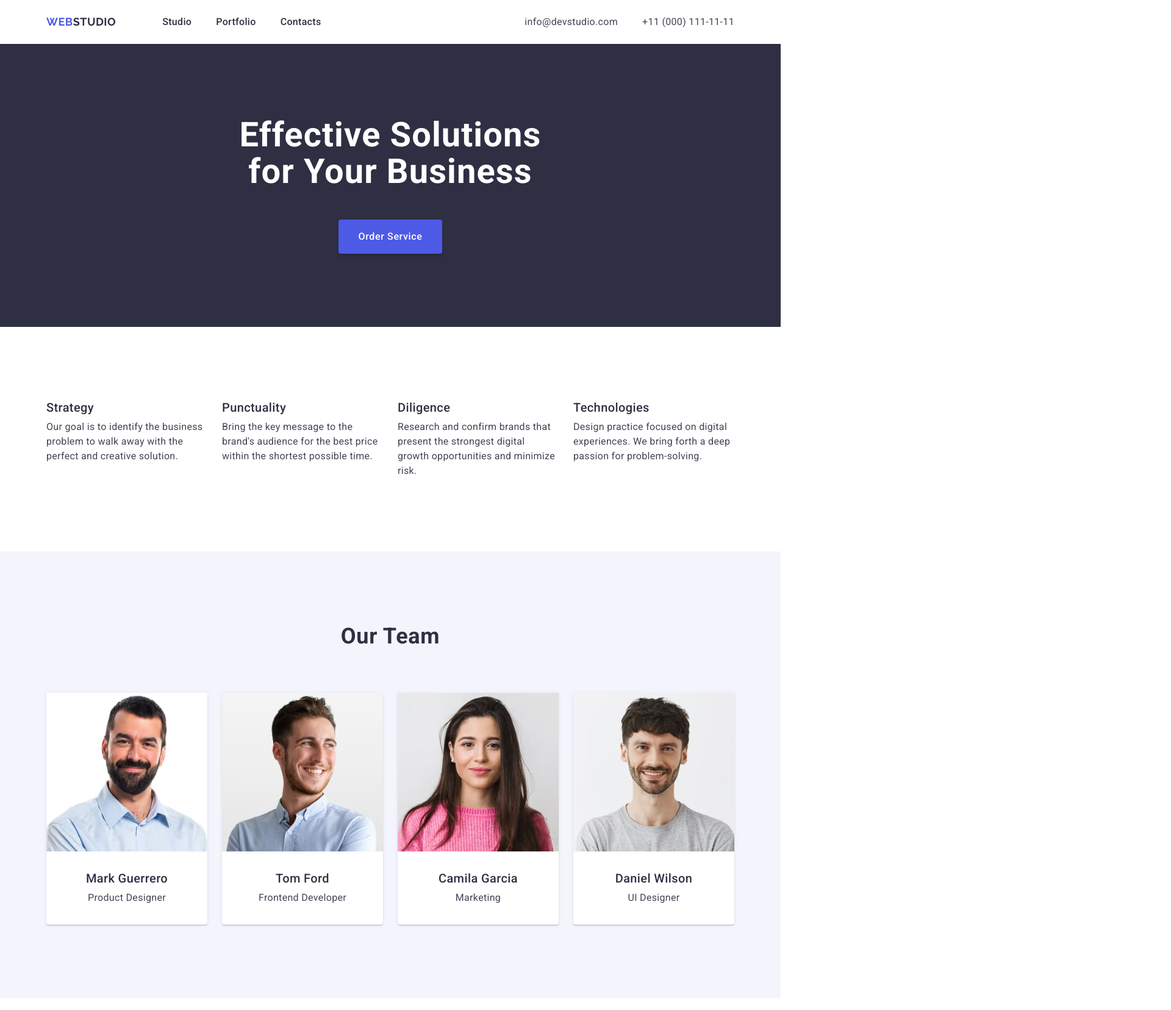
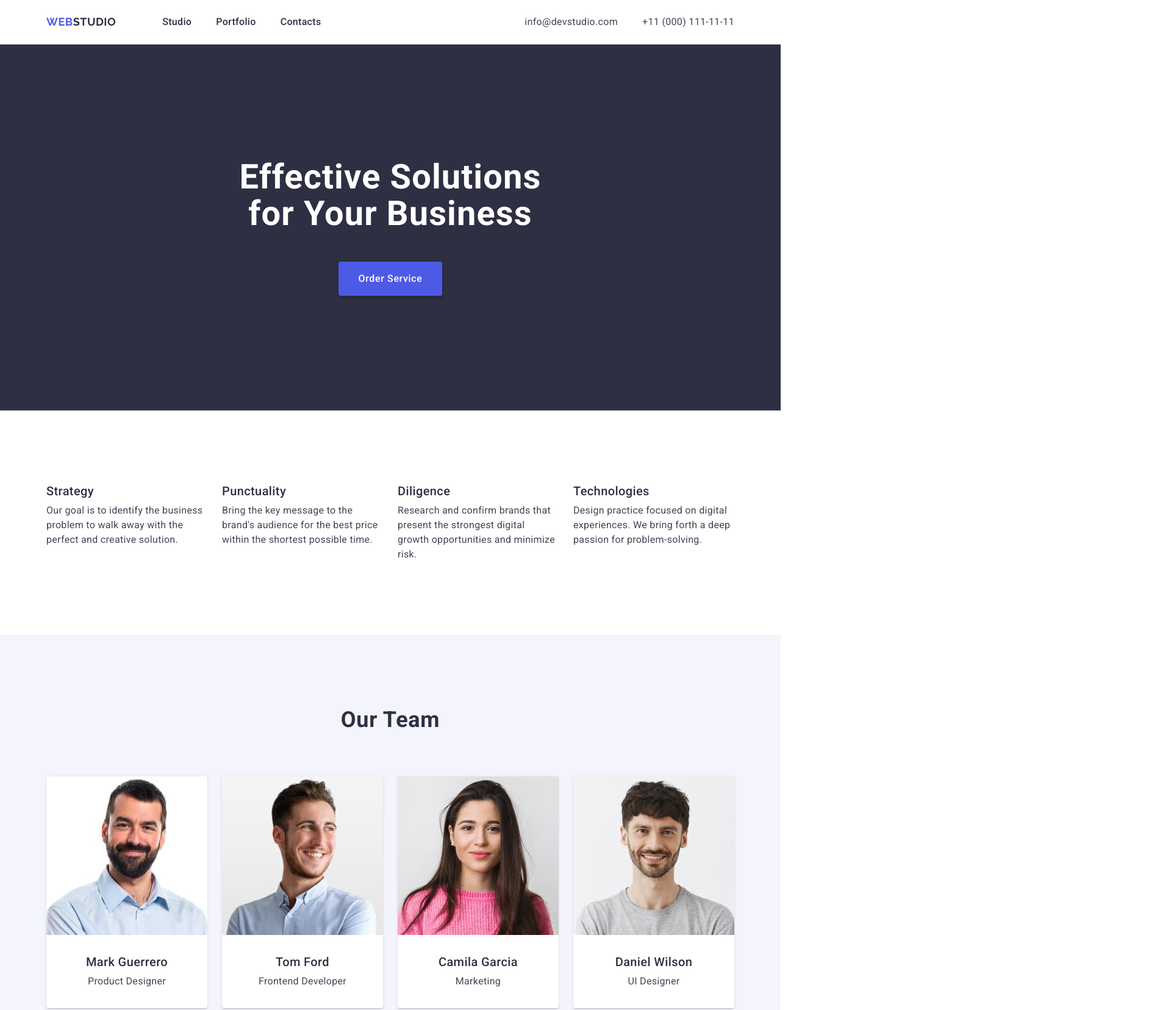
Before and after one commit to Gaevuha/goit-markup-hw-03, a plain HTML site: page index.html in a window 1280 px wide. Shown: the top 1656 px of the page at 61% size, 1920 px wide, since content can reach past the window. Drawn offline with nearby package versions, Linux system fonts and the light colour scheme.

Commit message:
correction index.html and style.css

```diff
--- a/css/styles.css
+++ b/css/styles.css
@@ -45,14 +45,28 @@ body {
     line-height: 1.5;
 }
 
+
 .visually-hidden {
+  position: absolute;
+  width: 1px;
+  height: 1px;
+  margin: -1px;
+  border: 0;
+  padding: 0;
+
+  white-space: nowrap;
+  clip-path: inset(100%);
+  clip: rect(0 0 0 0);
+  overflow: hidden;
+}
+/* .visually-hidden {
     position:absolute;
     left: 10000px;
     top: auto;
     width: 1px;
     height: 1px;
     overflow: hidden;
-}
+} */
 
 .section {
     padding: 120px 0;
@@ -93,15 +107,20 @@ letter-spacing: 0.02em;
 
 /* haeder */
 
-.header-container {
+.header {
+    border-bottom: 1px solid var(--color-accent);
+}
+
+/* .header-container  */
+.header .container{
     display: flex;
     justify-content: space-between;
-    padding: 24px 0;
-}
+    }
 
  .header-nav {
     display: flex;
-    gap: 76px;
+    /* gap: 76px; */
+    align-items: center;
  }
 
 .header-menu {
@@ -112,9 +131,11 @@ letter-spacing: 0.02em;
     gap: 40px;
 }
 
+
 .address-menu {
     display: flex;
     gap: 40px;
+    padding: 24px 0;
 }
 
 .header .link-logo,
@@ -126,11 +147,15 @@ letter-spacing: 0.02em;
     font-size: 18px;
     line-height: 1.17;
     letter-spacing: 0.03em;
-        display: flex;
+        /* display: flex;
         align-items: center;
         justify-content: flex-start;
         flex-direction: row;
-        gap: 0px;
+        gap: 0px; */
+    }
+
+    .header-nav .link-logo {
+        margin-right: 76px;
     }
 
 .title-logo-header {
@@ -142,12 +167,15 @@ letter-spacing: 0.02em;
     color: var(--color-pressed-state);
 }
 
+
+
 .link {
     color: var(--color-darck);
     text-decoration: none;
     font-family: "Roboto", sans-serif;
     font-weight: 500;
     letter-spacing: 0.02em;
+    /* padding: 24px 0; */
 
 }
 
@@ -169,11 +197,17 @@ letter-spacing: 0.02em;
 
 /* головна секція */
 .hero-section {
+    display: flex;
+    flex-direction: column;
+    justify-content: center;
+    align-items: center;
     background-color: var(--color-darck);
-  }
+    padding: 188px 0;
+    gap: 48px;
+}
 
 .hero-title {
-    width: 496px;
+    max-width: 496px;
     color: var(--color-white-background);
     font-weight: 700;
     font-size: 56px;
@@ -182,20 +216,20 @@ letter-spacing: 0.02em;
     text-align: center;
 }
 
-.hero-container {
+/* .hero-container
+.hero-section .container {
     display: flex;
     flex-direction: column;
     justify-content: center;
     align-items: center;
     gap: 48px;
-}
+} */
 
 .hero-button {
-        display: flex;
-        align-items: flex-start;
-        justify-content: flex-start;
-        flex-direction: row;
-        gap: 10px;
+        display: block;
+        min-width: 169px;
+        height: 56px;
+
     color: var(--color-white-background);
     background-color: var(--color-primary-brand);
     font-weight: 500;
@@ -234,30 +268,39 @@ background-color: var(--color-pressed-state);
 }
 
 .title-sections.team {
-    padding: 0 0 72px 0;
+    /* padding: 0 0 72px 0; */
+    margin-bottom: 72px;
 }
 
 .card-team {
     background: var(--color-white-background);
-    display: flex;
+    /* display: flex;
     align-items: center;
     justify-content: center;
-    flex-direction: column;
+    flex-direction: column; */
     width: calc((100% - 72px) / 4);
     gap: 32px;
-    padding: 0px 0px 32px 0px;
+    /* padding: 0px 0px 32px 0px; */
     box-shadow: 0 2px 1px 0 rgba(46, 47, 66, 0.08), 0 1px 1px 0 rgba(46, 47, 66, 0.16), 0 1px 6px 0 rgba(46, 47, 66, 0.08);
     border-radius: 0 0 4px 4px;
 }
 
 .team-description {
-    display: flex;
+    /* display: flex;
     align-items: center;
     justify-content: center;
     flex-direction: column;
-    gap: 8px;
- }
+    gap: 8px; */
+    padding: 32px 0;
+  }
+.team-description .title {
+   text-align: center;
+   margin-bottom: 8px;
+}
 
+.team-description .sales-text {
+    text-align: center;
+}
 
 .list-taem {
     display: flex;
@@ -267,21 +310,24 @@ background-color: var(--color-pressed-state);
 /* portfolio */
 
 .title-sections.portfolio {
-    padding: 0 0 77px 0;
+    /* padding: 0 0 77px 0; */
+    margin-bottom: 72px;
 }
 
 .list-portfolio {
     display: flex;
     flex-wrap: wrap;
-    gap: 24px;
+    /* gap: 24px; */
+    column-gap: 24px;
+    row-gap: 48px;
 }
 
 .card-portfolio {
-
+    width: calc((100% - 48px) / 3);
 }
 
 .portfolio-description {
-    display: flex;
+    /* display: flex;
     align-items: flex-start;
     justify-content: center;
     flex-direction: column;
@@ -289,17 +335,25 @@ background-color: var(--color-pressed-state);
     border-bottom: 1px solid var(--color-accent);
     border-left: 1px solid var(--color-accent);
     border-right: 1px solid var(--color-accent);
+    padding: 32px 16px; */
     padding: 32px 16px;
+    border: 1px solid var(--color-accent);
+    border-top: none;
+}
+
+.portfolio-description .title {
+    margin-bottom: 8px;
 }
 
 /* footer */
 .footer {
     background-color: var(--color-darck);
+    padding: 100px 0;
  }
 
- .container.backgroung {
+ /* .container.backgroung {
     padding: 100px 0;
- }
+ } */
 
  .container-footer {
     display: flex;
@@ -323,8 +377,14 @@ color: var(--color-primary-brand);
     color: var(--color-pressed-state);
 }
 
+.footer .link {
+    display: inline-block;
+    margin-bottom: 16px;
+}
+
 .sales-text-footer {
     color: var(--color-light);
+    max-width: 264px;
 }
 
 .title-logo-footer {
--- a/index.html
+++ b/index.html
@@ -11,10 +11,6 @@
     />
     <link
       rel="stylesheet"
-      href="https://cdnjs.cloudflare.com/ajax/libs/modern-normalize/3.0.1/modern-normalize.css"
-    />
-    <link
-      rel="stylesheet"
       href="//cdnjs.cloudflare.com/ajax/libs/modern-normalize/3.0.1/modern-normalize.min.css"
     />
 
@@ -25,7 +21,7 @@
   <body>
     <header class="header">
       <div class="container">
-        <div class="header-container">
+        <!-- /*<div class="header-container"> -->
         <nav class="header-nav">
           <a class="link-logo link" href="./index.html"
             >Web<span class="title-logo-header">Studio</span></a
@@ -50,18 +46,18 @@
             </li>
           </ul>
         </address>
-        </div>
+        <!-- </div> -->
       </div>
     </header>
     <main>
       <!-- головна секція -->
       <section class="section hero-section">
-        <div class="container">
-          <div class="hero-container">
+        <!-- <div class="container"> -->
+        <!-- <div class="hero-container"> -->
         <h1 class="hero-title">Effective Solutions for Your Business</h1>
         <button class="hero-button" type="button">Order Service</button>
-          </div>
-        </div>
+        <!-- </div> -->
+        <!-- </div> -->
       </section>
       <!-- перелік особливостей -->
       <section class="section section-features">
@@ -126,7 +122,7 @@
       <!-- опис команди -->
       <section class="section section-team">
         <div class="container">
-          <div class="container-team">
+          <!-- <div class="container-team"> -->
           <h2 class="title-sections team">Our Team</h2>
           <ul class="list-taem">
             <li class="card-team">
@@ -204,11 +200,7 @@
               </ul> -->
             </li>
             <li class="card-team">
-                <img
-                  src="./images/camila.jpg"
-                  width="264"
-                  alt="camila-garcia"
-                />
+              <img src="./images/camila.jpg" width="264" alt="camila-garcia" />
               <div class="team-description">
                 <h3 class="title">Camila Garcia</h3>
                 <p class="sales-text">Marketing</p>
@@ -245,11 +237,7 @@
               </ul> -->
             </li>
             <li class="card-team">
-                <img
-                  src="./images/daniel.jpg"
-                  width="264"
-                  alt="daniel-wilson"
-                />
+              <img src="./images/daniel.jpg" width="264" alt="daniel-wilson" />
               <div class="team-description">
                 <h3 class="title">Daniel Wilson</h3>
                 <p class="sales-text">UI Designer</p>
@@ -286,13 +274,13 @@
               </ul> -->
             </li>
           </ul>
-          </div>
+          <!-- </div> -->
         </div>
       </section>
       <!-- секция с портфоліо -->
       <section class="section section-portfolio">
         <div class="container">
-          <div class="container-portfolio">
+          <!-- <div class="container-portfolio"> -->
           <h2 class="title-sections portfolio">Our Portfolio</h2>
           <ul class="list-portfolio">
             <li class="card-portfolio">
@@ -358,21 +346,21 @@
               </div>
             </li>
           </ul>
-          </div>
+          <!-- </div> -->
         </div>
       </section>
     </main>
     <footer class="footer">
       <div class="container backgroung">
-        <div class="container-footer">
+        <!-- <div class="container-footer"> -->
         <a class="link-logo link" href="./index.html"
           >Web<span class="title-logo-footer">Studio</span></a
         >
         <p class="sales-text-footer">
-            Increase the flow of customers and sales for your business with
-            digita marketing &amp; growth solutions.
+          Increase the flow of customers and sales for your business with digita
+          marketing &amp; growth solutions.
         </p>
-        </div>
+        <!-- </div> -->
 
         <!-- <p class="sales-text">Social media</p>
        <ul>
```
Lines whose indentation alone changed are shown as unchanged.
